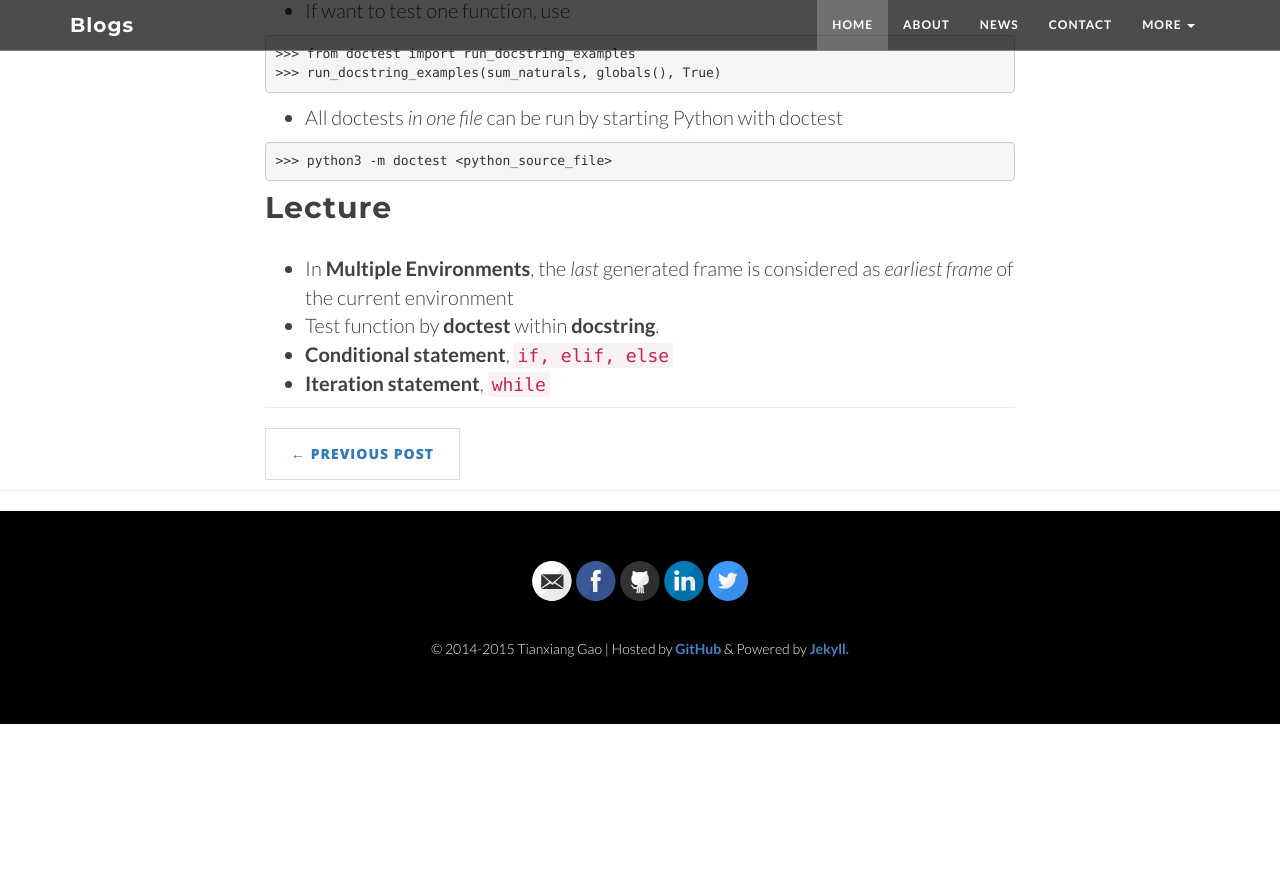
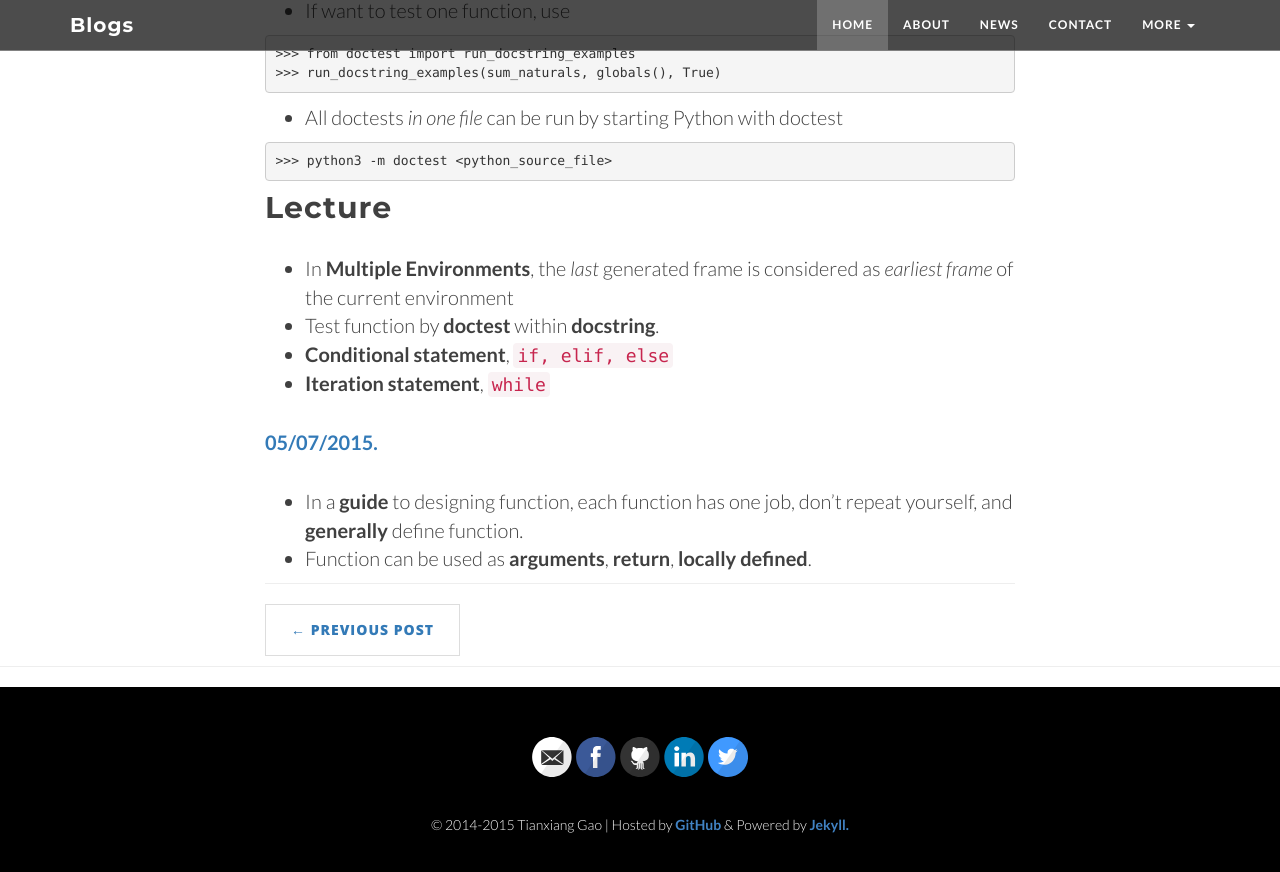
Before and after one commit to xuanix/blogs, a Jekyll site: the page built from _posts/2015-05-01-cs61a-review.markdown, in a window 1280 px wide and 900 px high, scrolled down 4355 px. Shown: the top 872 px of the window. Built offline with Jekyll 4.4.1, drawn with Linux system fonts in a browser that asks for light colours; nearby versions of some CDN libraries; comment, search, counter and statistics services are not loaded; before the commit the page ends 5079 px from its top, so only the background shows below that.

Commit message:
Update blog

```diff
--- a/_posts/2015-05-01-cs61a-review.markdown
+++ b/_posts/2015-05-01-cs61a-review.markdown
@@ -142,3 +142,8 @@
 * Test function by **doctest** within **docstring**.
 * **Conditional statement**, <code>if, elif, else</code>
 * **Iteration statement**, <code>while</code>
+
+<strong class="date">05/07/2015.</strong>
+
+* In a **guide** to designing function, each function has one job, don't repeat yourself, and **generally** define function.
+* Function can be used as **arguments**, **return**, **locally defined**.
```
